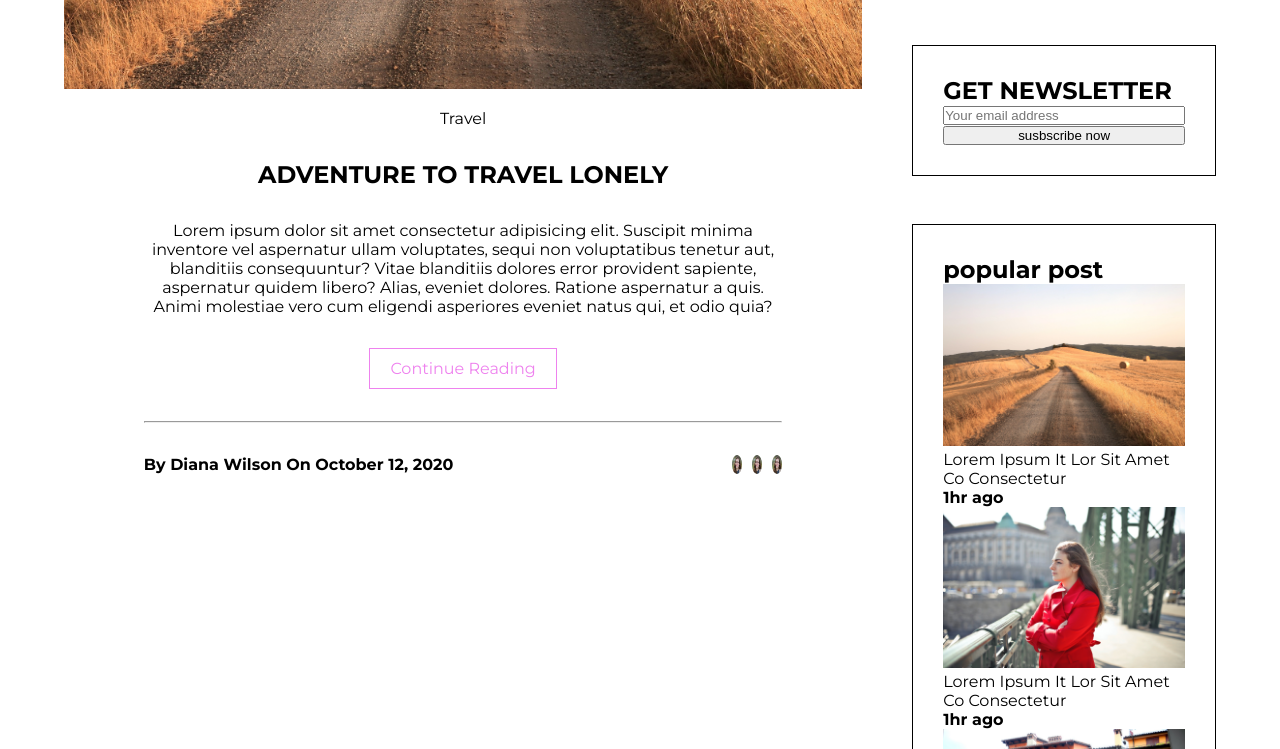
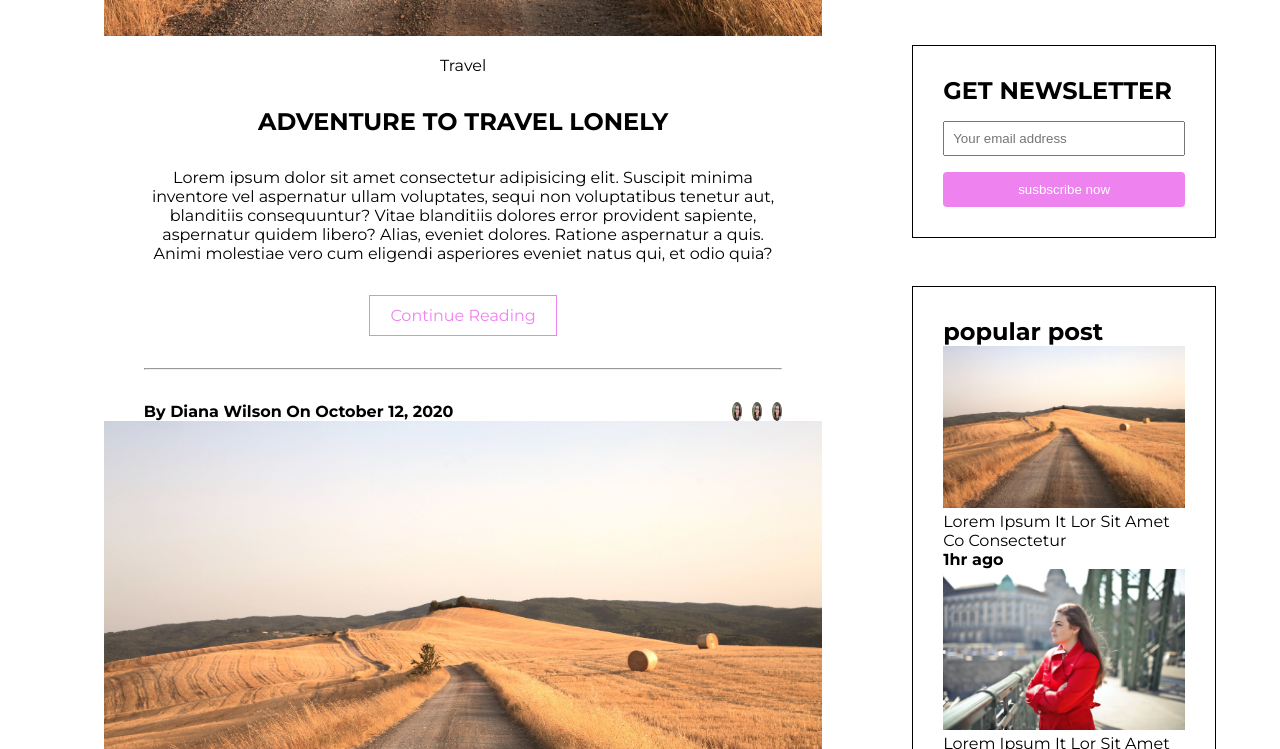
Before and after one commit to AndresRamirez917/100-sitios-82, a plain HTML site: page index.html in a window 1280 px wide. Shown: the part 615-1364 px from the top of the page. Drawn offline with Linux system fonts and the light colour scheme.

Commit message:
sixth commit

```diff
--- a/index.html
+++ b/index.html
@@ -35,6 +35,24 @@
 
     <section id="content-flex" class="flex">
         <div class="left-panel">
+            <div class="new1">
+                <img src="/img/feature-1.jpg" alt="">
+                <div class="new1-text">
+                    <a href="" class="madre">travel</a>
+                    <h2 class="subtitle">ADVENTURE TO TRAVEL LONELY</h2>
+                    <p>Lorem ipsum dolor sit amet consectetur adipisicing elit. Suscipit minima inventore vel aspernatur ullam voluptates, sequi non voluptatibus tenetur aut, blanditiis consequuntur? Vitae blanditiis dolores error provident sapiente, aspernatur quidem libero? Alias, eveniet dolores. Ratione aspernatur a quis. Animi molestiae vero cum eligendi asperiores eveniet natus qui, et odio quia?</p>
+                    <a href="travel1.html" class="btn">continue reading</a>
+                    <hr>
+                    <div class="news-flex flex">
+                        <h4>By Diana Wilson On October 12, 2020</h4>
+                        <div class="news-social flex-2">
+                            <img src="/img/profile.jpg" alt="">
+                            <img src="/img/profile.jpg" alt="">
+                            <img src="/img/profile.jpg" alt="">
+                        </div>
+                    </div>
+                </div>
+            </div>
             <div class="new1">
                 <img src="/img/feature-1.jpg" alt="">
                 <div class="new1-text">
--- a/scss/styles.scss
+++ b/scss/styles.scss
@@ -124,6 +124,9 @@
     margin: 0 auto;
     .left-panel {
         text-align: center;
+        img {
+            width: 90%;
+        }
         .new1-text {
             width: 80%;
             margin: 0 auto;
@@ -166,9 +169,18 @@
         .newsletter {
           input {
             width: 100%;
+            padding: .5rem;
+            margin-top: 1rem;
           }
           button {
             width: 100%;
+            background: violet;
+            color: #fff;
+            border: none;
+            padding: 10px 20px;
+            margin-top: 1rem;
+            border-radius: 4px;
+            cursor: pointer;
           }
 
         }
```
Also changed, not shown: scss/styles.css, 1 other file.
